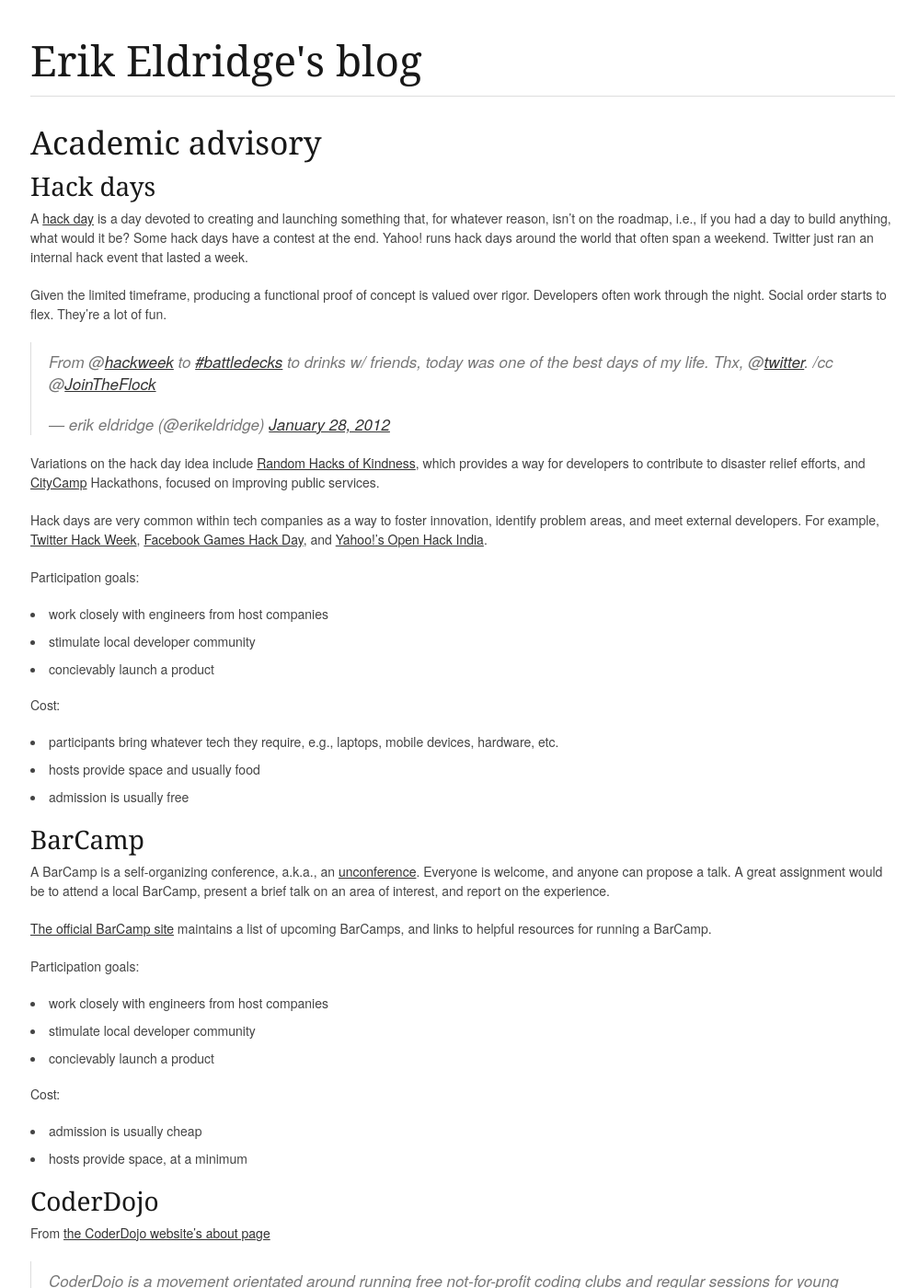
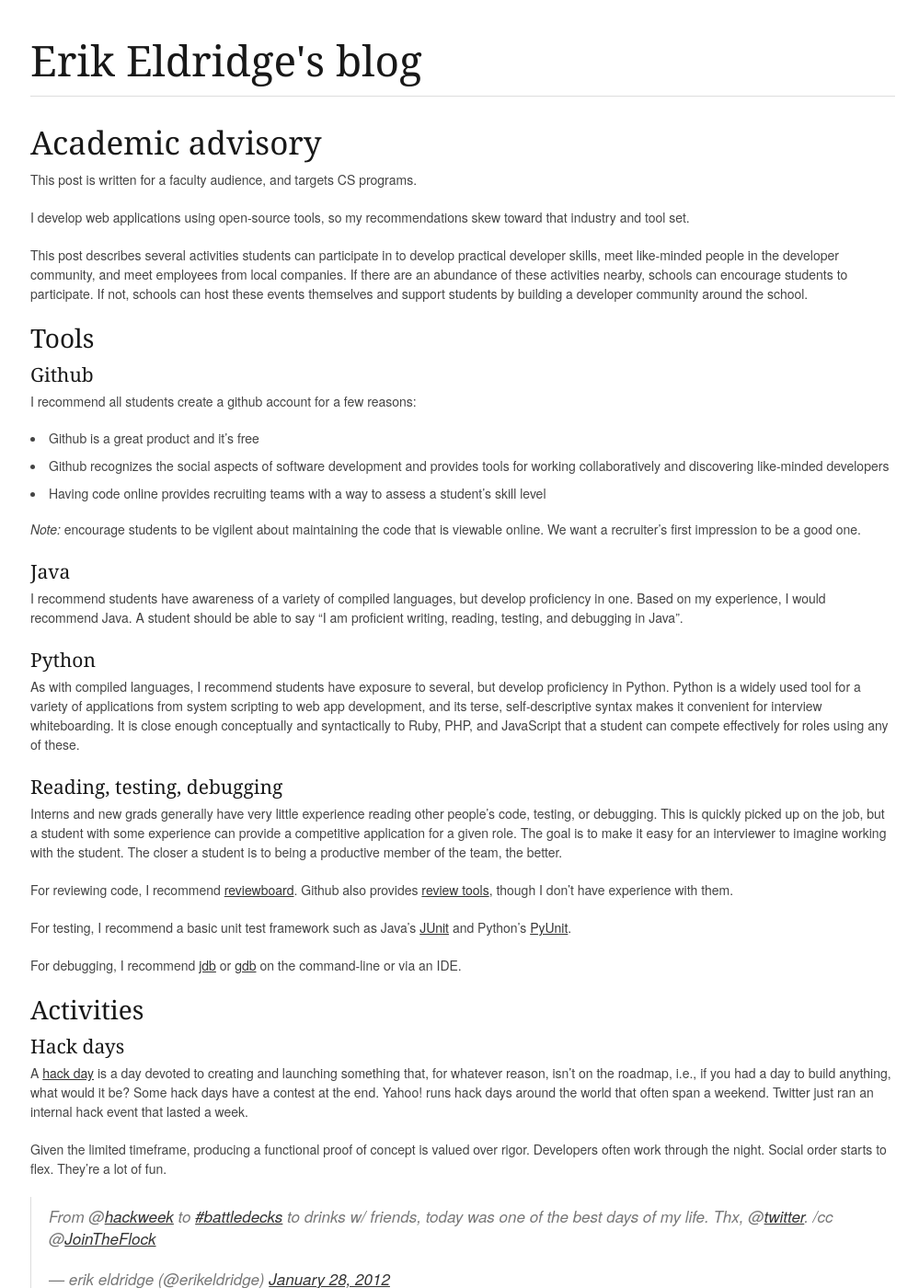
Before and after one commit to erikeldridge/erikeldridge.github.com, a Jekyll site: the page built from _posts/2012-2-13-academic-advisory.md, in a window 1280 px wide and 1400 px high. Shown: the whole window at 92% size, without its empty margins (137-1136 px from the left). Built offline with Jekyll 4.4.1, drawn with Linux system fonts in a browser that asks for light colours; Markdown is read by kramdown in place of the engine named in the settings; comment, search, counter and statistics services are not loaded; some of the changed text lies outside the part shown.

Commit message:
Add tools section to academic advisory

```diff
--- a/_posts/2012-2-13-academic-advisory.md
+++ b/_posts/2012-2-13-academic-advisory.md
@@ -4,7 +4,45 @@
 
 ## Academic advisory
 
-### Hack days
+This post is written for a faculty audience, and targets CS programs.
+
+I develop web applications using open-source tools, so my recommendations skew toward that industry and tool set.
+
+This post describes several activities students can participate in to develop practical developer skills, meet like-minded people in the developer community, and meet employees from local companies. If there are an abundance of these activities nearby, schools can encourage students to participate. If not, schools can host these events themselves and support students by building a developer community around the school.
+
+### Tools
+
+#### Github
+
+I recommend all students create a github account for a few reasons:
+
+* Github is a great product and it's free
+* Github recognizes the social aspects of software development and provides tools for working collaboratively and discovering like-minded developers
+* Having code online provides recruiting teams with a way to assess a student's skill level
+
+*Note:* encourage students to be vigilent about maintaining the code that is viewable online. We want a recruiter's first impression to be a good one.
+
+#### Java
+
+I recommend students have awareness of a variety of compiled languages, but develop proficiency in one. Based on my experience, I would recommend Java. A student should be able to say "I am proficient writing, reading, testing, and debugging in Java".
+
+#### Python
+
+As with compiled languages, I recommend students have exposure to several, but develop proficiency in Python. Python is a widely used tool for a variety of applications from system scripting to web app development, and its terse, self-descriptive syntax makes it convenient for interview whiteboarding. It is close enough conceptually and syntactically to Ruby, PHP, and JavaScript that a student can compete effectively for roles using any of these.
+
+#### Reading, testing, debugging
+
+Interns and new grads generally have very little experience reading other people's code, testing, or debugging. This is quickly picked up on the job, but a student with some experience can provide a competitive application for a given role. The goal is to make it easy for an interviewer to imagine working with the student. The closer a student is to being a productive member of the team, the better.
+
+For reviewing code, I recommend [reviewboard](http://www.reviewboard.org/). Github also provides [review tools](https://github.com/features/projects/codereview), though I don't have experience with them.
+
+For testing, I recommend a basic unit test framework such as Java's [JUnit](http://www.junit.org/) and Python's [PyUnit](http://docs.python.org/library/unittest.html).
+
+For debugging, I recommend [jdb](http://docs.oracle.com/javase/1.3/docs/tooldocs/solaris/jdb.html) or [gdb](http://gcc.gnu.org/java/gdb.html) on the command-line or via an IDE.
+
+### Activities
+
+#### Hack days
 
 A [hack day](http://en.wikipedia.org/wiki/Hack_Day) is a day devoted to creating and launching something that, for whatever reason, isn't on the roadmap, i.e., if you had a day to build anything, what would it be?  Some hack days have a contest at the end. Yahoo! runs hack days around the world that often span a weekend. Twitter just ran an internal hack event that lasted a week.
 
@@ -21,21 +59,23 @@
 
 Participation goals:
 
-* work closely with engineers from host companies
-* stimulate local developer community
-* concievably launch a product
+* students work closely with engineers from host companies
+* school stimulates local developer community
+* students can concievably launch a product
 
-Cost:
+Costs:
 
 * participants bring whatever tech they require, e.g., laptops, mobile devices, hardware, etc.
 * hosts provide space and usually food
 * admission is usually free
 
-### BarCamp
+#### BarCamp
 
 A BarCamp is a self-organizing conference, a.k.a., an [unconference](http://en.wikipedia.org/wiki/Unconference). Everyone is welcome, and anyone can propose a talk. A great assignment would be to attend a local BarCamp, present a brief talk on an area of interest, and report on the experience.
 
 [The official BarCamp site](http://barcamp.org/) maintains a list of upcoming BarCamps, and links to helpful resources for running a BarCamp.
+
+If you are hosting a camp, survey students to see which employers are the most sought-after, and then reach out to those companies for space and/or sponsorship. In addition to recieving assistance, the sponsor may insist on representation at the event, putting students in direct, but low-stress contact with employees, who are often engineers themselves.
 
 Participation goals:
 
@@ -43,12 +83,28 @@
 * stimulate local developer community
 * concievably launch a product
 
-Cost:
+Costs:
 
 * admission is usually cheap
 * hosts provide space, at a minimum
 
-### CoderDojo
+#### Tech talks
+
+Tech talks are a great way for students to learn about interesting and novel technologies, meet representatives from the company or school hosting the talk, and meet other like-minded developers from the local community. I recommend all universities encourage students to attend talks, and/or experiment with hosting talks.
+
+Getting started:
+
+1. search [meetup.com](http://meetup.com) for a topic related to any area of the curriculum requiring support
+1. attend a meeting to get a feel for the group
+1. suggest a meetup at your location
+
+Participation goals:
+
+* learn about given technology
+* meet developers in a community
+* meet employees at host companies
+
+#### CoderDojo
 
 From [the CoderDojo website's about page](http://coderdojo.com/about-us/)
 
@@ -71,17 +127,15 @@
 * hosts provide space and teachers
 * participants may need a laptop
 
-### Programming competitions
+#### Programming competitions
+
 
 The [ACM International Collegiate programming contest](http://en.wikipedia.org/wiki/ACM_International_Collegiate_Programming_Contest) and the [International Olympiad in Informatics](http://en.wikipedia.org/wiki/International_Olympiad_in_Informatics) are two international programming competitions.
 
-Participation goals:
+I don't have experience in eithor of the above as a competitor, but I have interviewed people with experience, and they generally perform very well.
+
+#### Participation goals
 
 * broad exposure to classic and contemporary CS problems
 * experience solving problems under pressure, which can be helpful preparation for the interview process
 * experience working with a team, and integrating with a larger developer community
-
-Costs:
-
-* admission
-*
```
